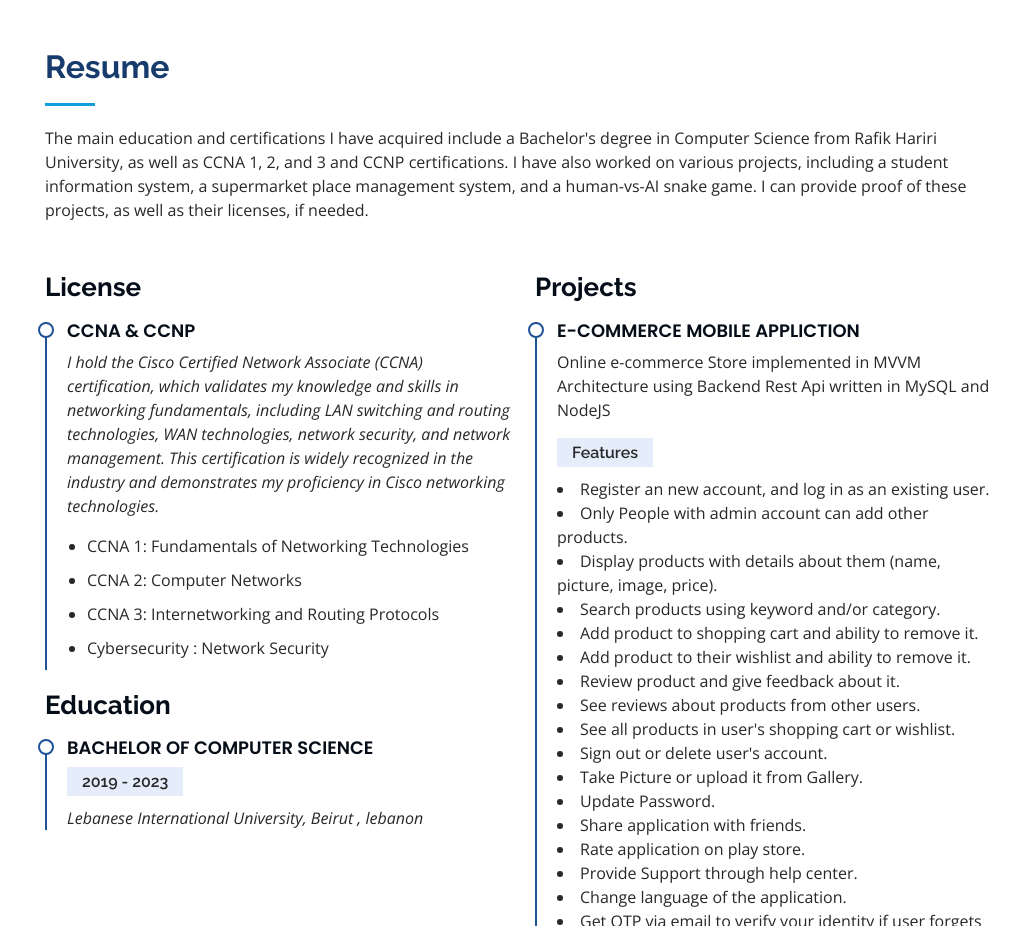
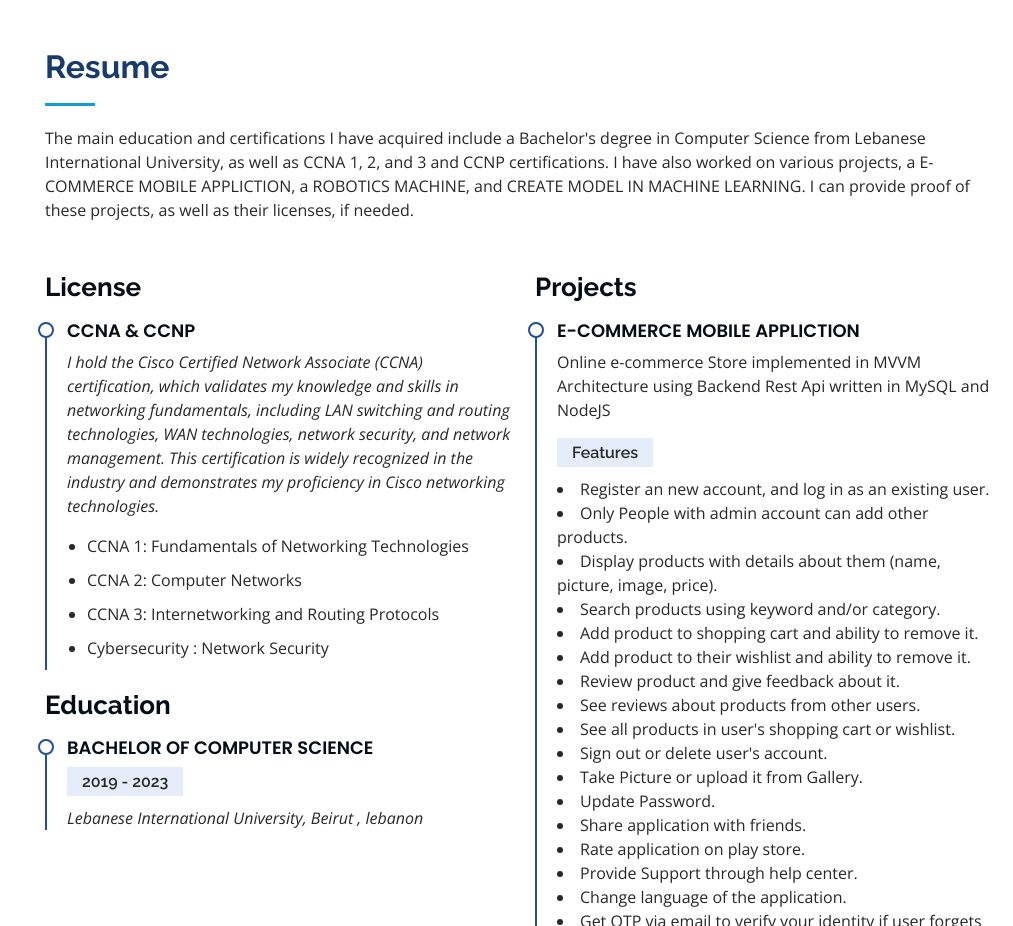
Before and after one commit to AhmadEdlbe/Ahmad_CV, a plain HTML site: page index.html in a window 1280 px wide. Shown: the part 2180-3106 px from the top of the page, without its empty margins (267-1280 px from the left). Drawn offline with nearby package versions, Linux system fonts and the light colour scheme; files whose address does not match are found by name.

Commit message:
Update index.html

```diff
--- a/index.html
+++ b/index.html
@@ -213,7 +213,7 @@
 
         <div class="section-title">
           <h2>Resume</h2>
-          <p>The main education and certifications I have acquired include a Bachelor's degree in Computer Science from Rafik Hariri University, as well as CCNA 1, 2, and 3 and CCNP certifications. I have also worked on various projects, including a student information system, a supermarket place management system, and a human-vs-AI snake game. I can provide proof of these projects, as well as their licenses, if needed.</p>
+          <p>The main education and certifications I have acquired include a Bachelor's degree in Computer Science from Lebanese International University, as well as CCNA 1, 2, and 3 and CCNP certifications. I have also worked on various projects, a E-COMMERCE MOBILE APPLICTION, a ROBOTICS MACHINE, and CREATE MODEL IN MACHINE LEARNING. I can provide proof of these projects, as well as their licenses, if needed.</p>
         </div>
 
         <div class="row">
```
